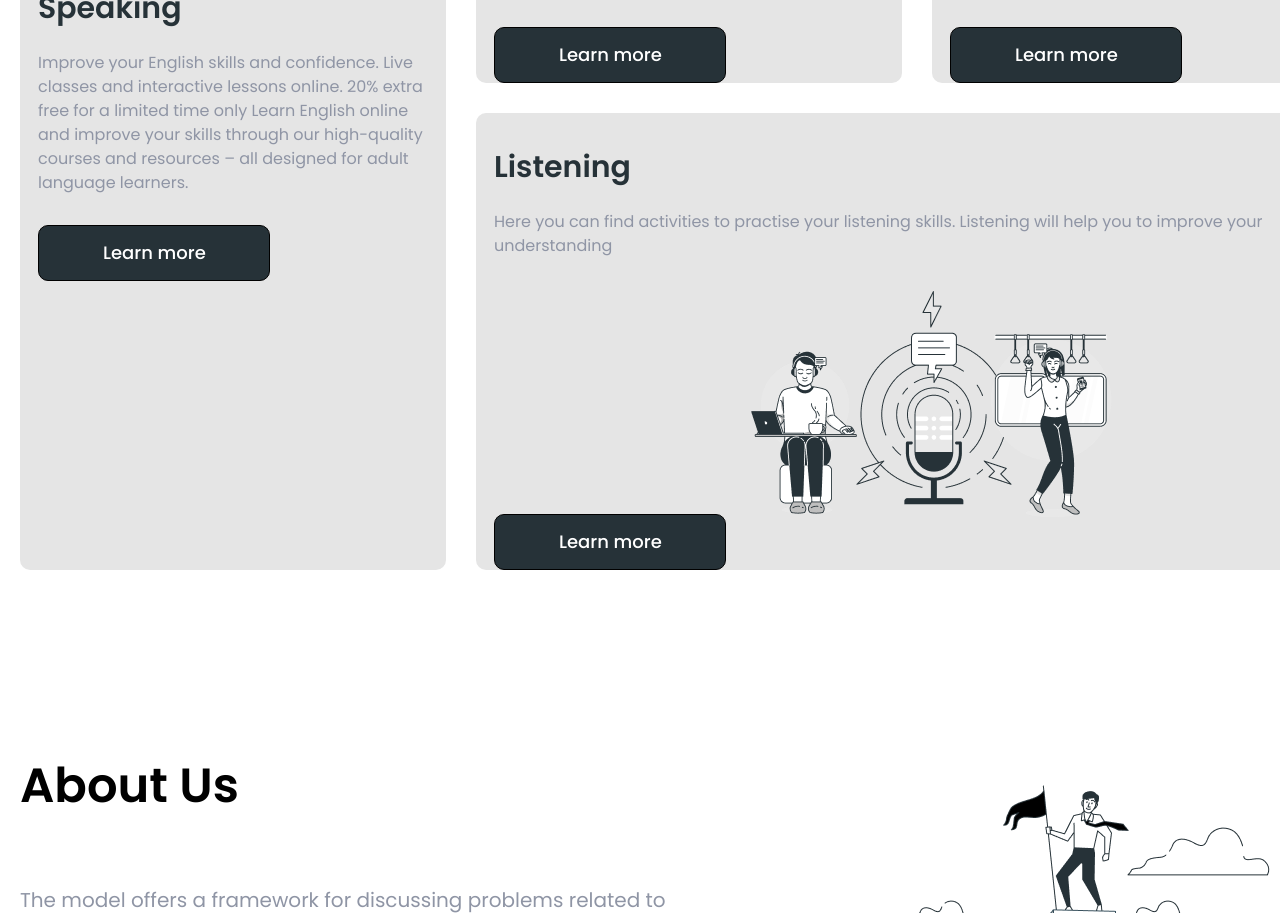
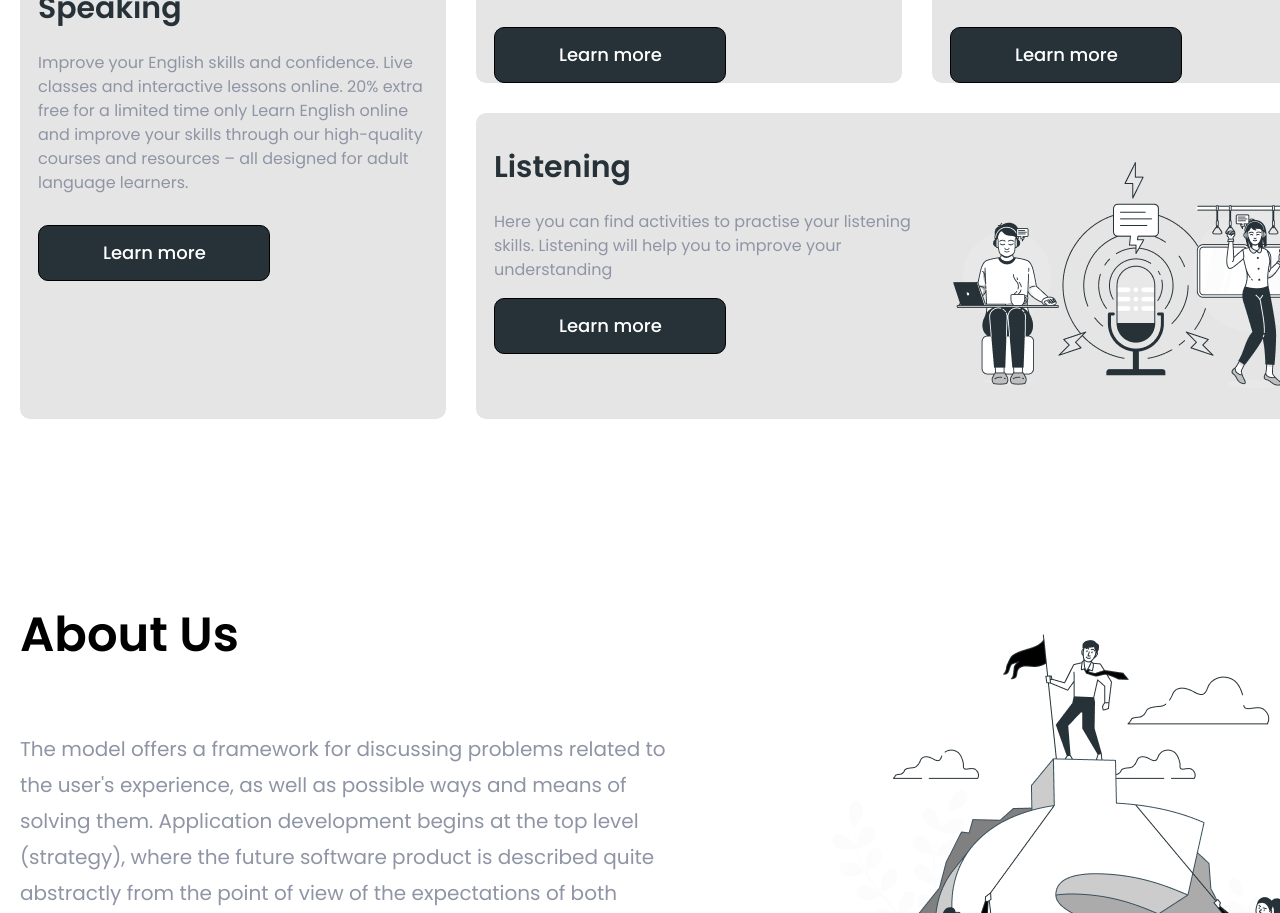
Before and after one commit to anastasia2022be1/myFirstLending, a plain HTML site: page index.html in a window 1280 px wide. Shown: the part 1459-2372 px from the top of the page. Drawn offline with nearby package versions, Linux system fonts and the light colour scheme; a web font is replaced by a local one.

Commit message:
add style to section skills

```diff
--- a/css/styles.css
+++ b/css/styles.css
@@ -216,6 +216,7 @@ height: 100%;
 }
 .skill-list-item-3 {
   width: 882px;
+  display: flex;
 }
  .flex-wrapper {
   display: flex;
--- a/index.html
+++ b/index.html
@@ -87,10 +87,13 @@
                     </li>
                 </div>
                 <li class="skill-list-item skill-list-item-3">
-                        <h3 class="title">Listening</h3>
+                        <div>
+                            <h3 class="title">Listening</h3>
                         <p class="discripton">Here you can find activities to practise
                             your listening skills. Listening will help you to improve your understanding </p>
                             <button type="button" class="button-skills">Learn more</button>
+                        </div>
+
                             <img src="./images/PodcastAudience-bro1.png" alt="Podcast audience-bro 1">
                     </li>
             </div>
```
